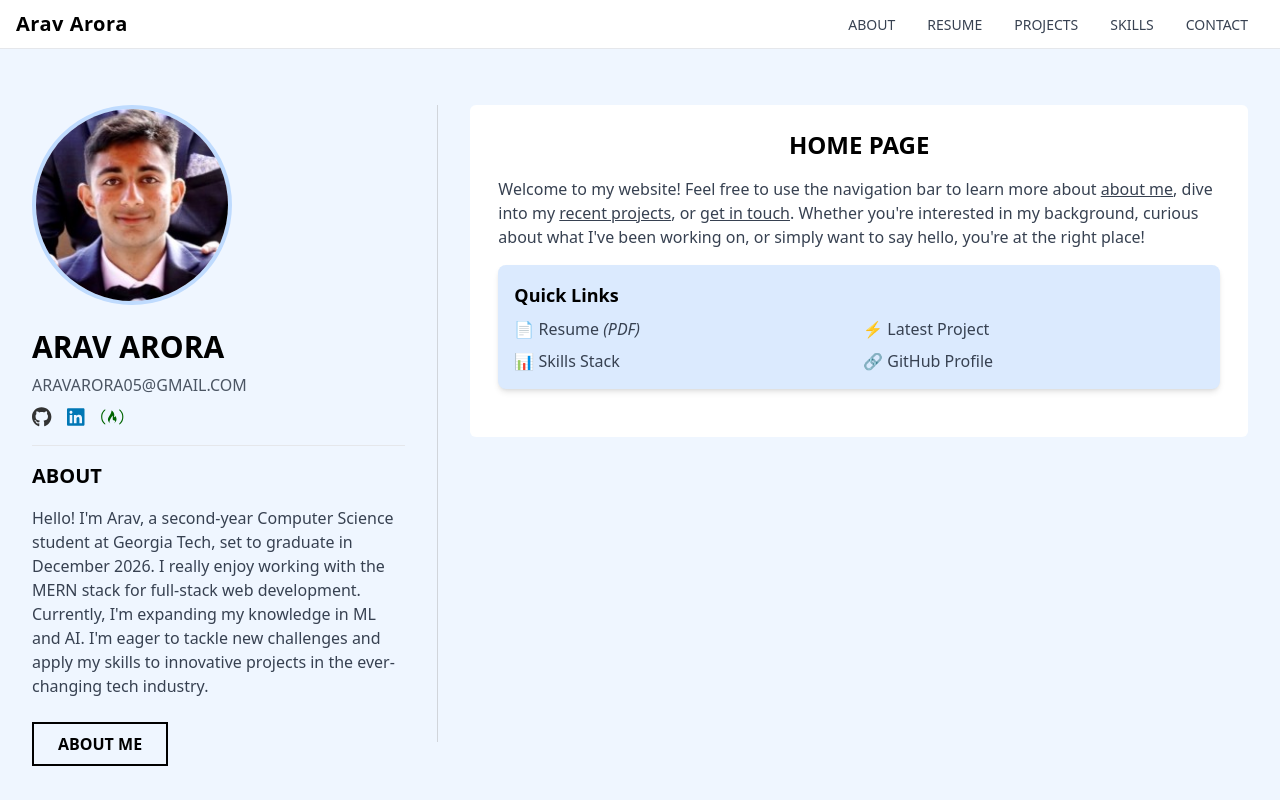
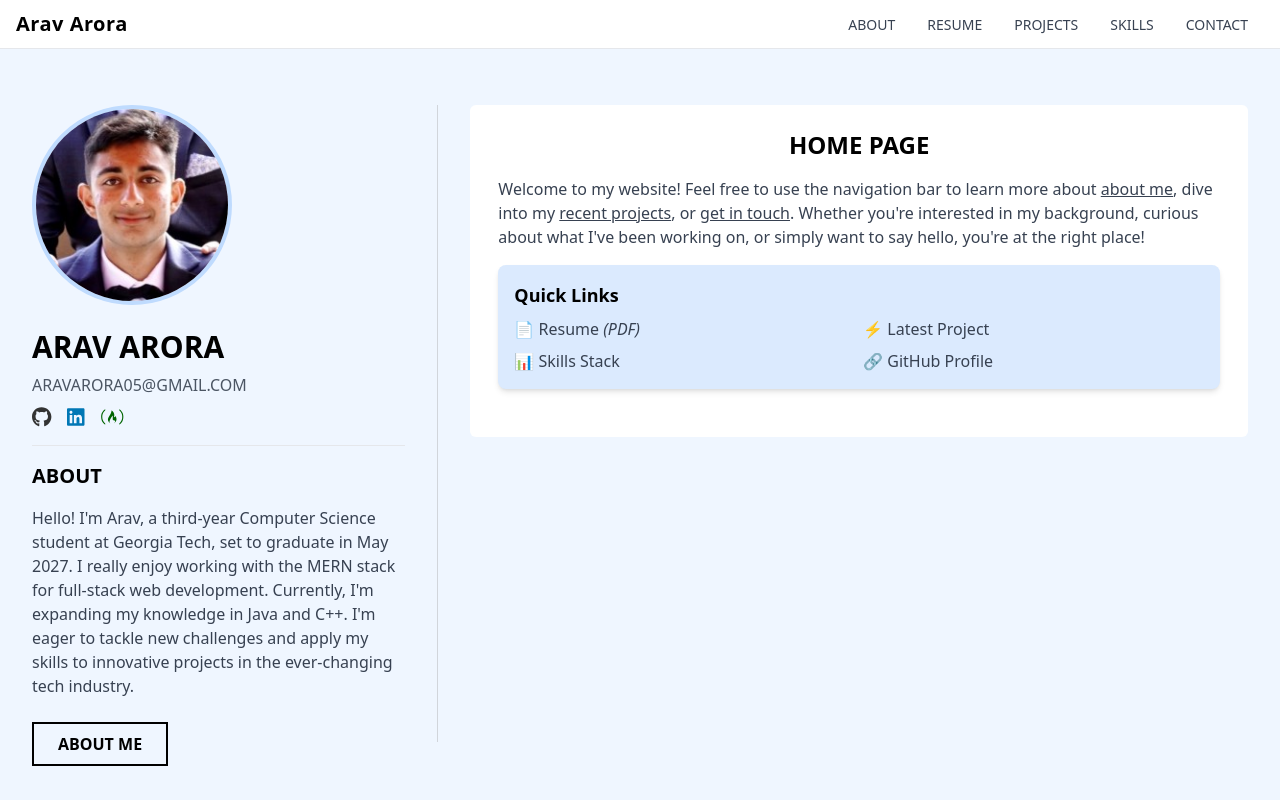
Before and after one commit to AravArora05/personal-website, a Next.js app: page / in a window 1280 px wide. Built offline with nearby package versions, Linux system fonts and the light colour scheme.

Commit message:
Fix Home Layout

```diff
--- a/src/app/components/Layout.jsx
+++ b/src/app/components/Layout.jsx
@@ -99,7 +99,7 @@ const Layout = ({ children }) => {
           <section>
             <h3 className="text-xl font-bold mb-4 text-black">ABOUT</h3>
             <p className="text-gray-700 mb-6">
-              Hello! I'm Arav, a second-year Computer Science student at Georgia Tech, set to graduate in December 2026. I really enjoy working with the MERN stack for full-stack web development. Currently, I'm expanding my knowledge in ML and AI. I'm eager to tackle new challenges and apply my skills to innovative projects in the ever-changing tech industry.
+              Hello! I'm Arav, a third-year Computer Science student at Georgia Tech, set to graduate in May 2027. I really enjoy working with the MERN stack for full-stack web development. Currently, I'm expanding my knowledge in Java and C++. I'm eager to tackle new challenges and apply my skills to innovative projects in the ever-changing tech industry.
             </p>
             <Link href="/about">
               <button className="border-2 border-black text-black px-6 py-2 font-semibold hover:bg-blue-100 transition duration-300">
```
